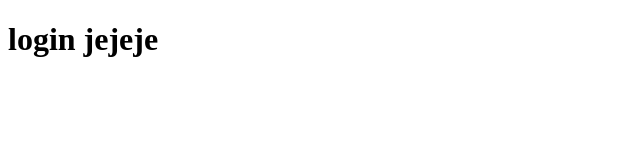
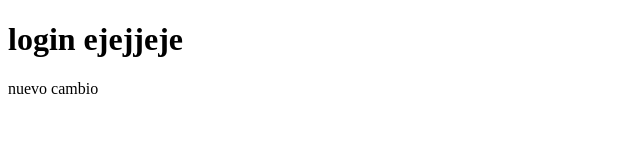
Before and after one commit to Nick823cop/Repoprueba, a plain HTML site: page login.html in a window 1280 px wide. Shown: the whole page, without its empty margins (0-640 px from the left). Drawn offline with Linux system fonts and the light colour scheme.

Commit message:
Update login.html
nuevo cambio

```diff
--- a/login.html
+++ b/login.html
@@ -6,7 +6,8 @@
     <title>Mi Primera Página</title> <!-- Título de la pestaña -->
 </head>
 <body>
-    <h1>login jejeje</h1> <!-- Encabezado principal -->
+    <h1>login ejejjeje</h1> <!-- Encabezado principal -->
+    nuevo cambio
 
 </body>
 </html>
```
